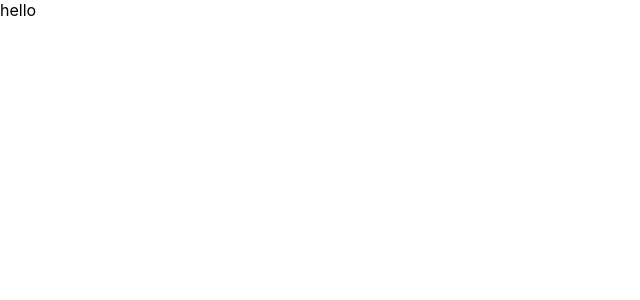
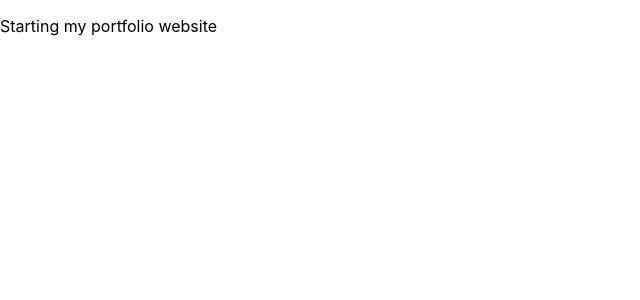
Before and after one commit to Marquessmalley/portfolio_website, a React (Create React App) app: page / in a window 1280 px wide. Shown: the top 300 px of the page, without its empty margins (0-640 px from the left). Built offline with nearby package versions, Linux system fonts and the light colour scheme.

Commit message:
installed mui

```diff
--- a/package.json
+++ b/package.json
@@ -3,6 +3,9 @@
   "version": "0.1.0",
   "private": true,
   "dependencies": {
+    "@emotion/react": "^11.10.6",
+    "@emotion/styled": "^11.10.6",
+    "@mui/material": "^5.11.16",
     "@testing-library/jest-dom": "^5.16.5",
     "@testing-library/react": "^13.4.0",
     "@testing-library/user-event": "^13.5.0",
--- a/src/App.js
+++ b/src/App.js
@@ -1,5 +1,9 @@
 function App() {
-  return <div className="App">hello</div>;
+  return (
+    <div className="App">
+      <p>Starting my portfolio website</p>
+    </div>
+  );
 }
 
 export default App;
```
Also changed, not shown: 1 other file (tests, documents, lock files or other folders).
